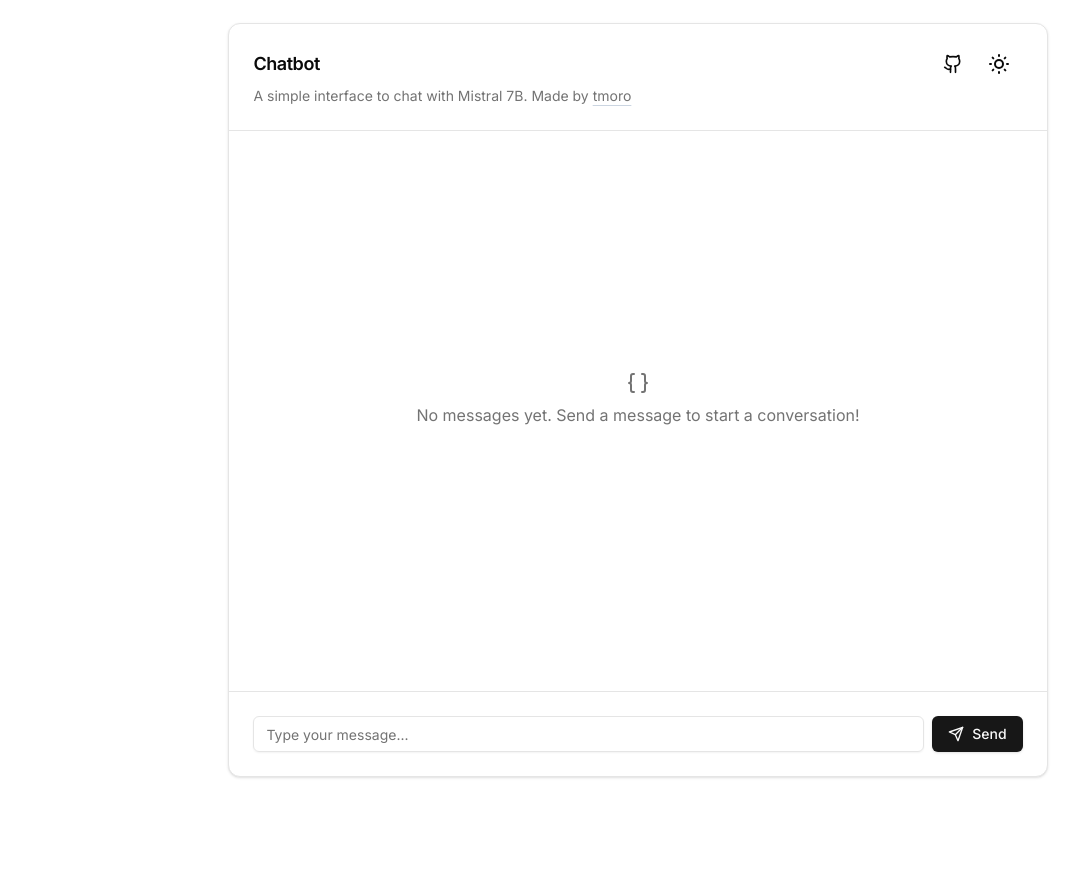
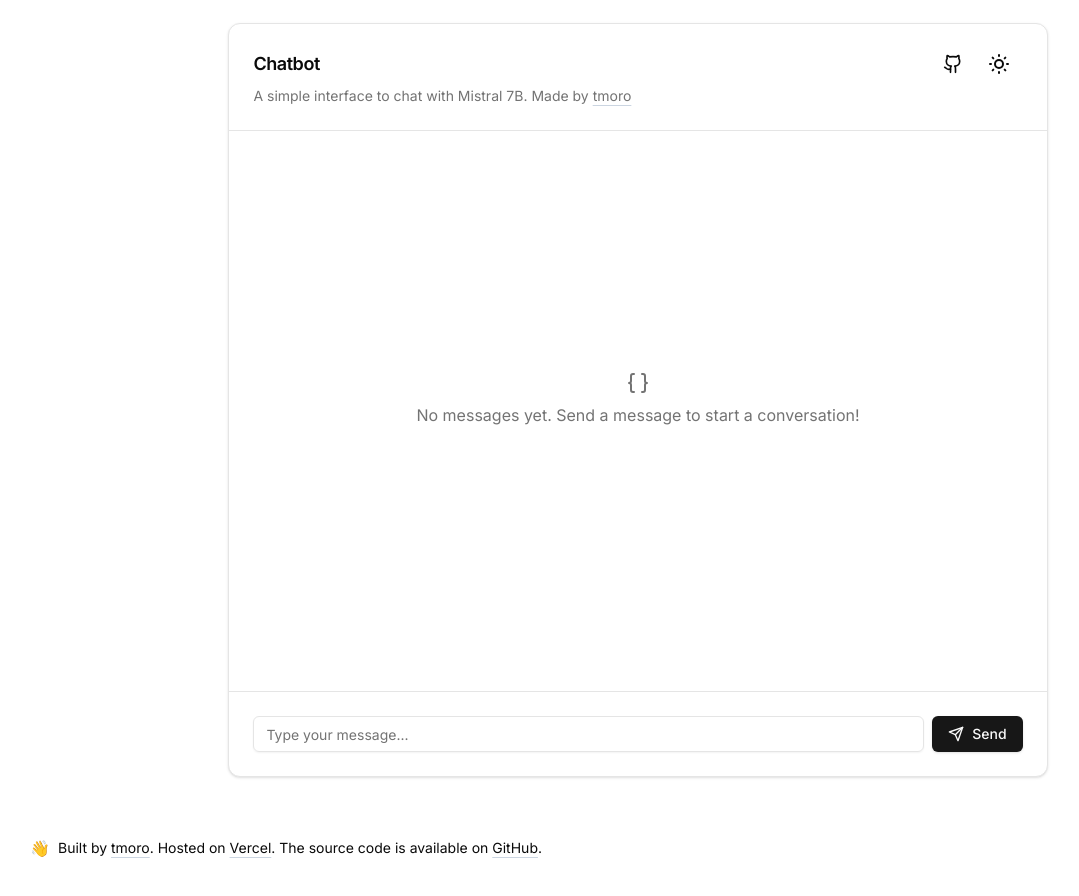
Before and after one commit to tommaso-moro/chatbot, a Next.js app: page / in a window 1280 px wide. Shown: the whole page, without its empty margins (2-1081 px from the left). Before the commit the page ends 800 px from the top, so only its background shows below. Built offline with nearby package versions, Linux system fonts and the light colour scheme.

Commit message:
added footer

```diff
--- a/app/layout.tsx
+++ b/app/layout.tsx
@@ -2,6 +2,7 @@ import { ThemeProvider } from "@/components/theme-provider";
 import "./globals.css";
 import type { Metadata } from "next";
 import { Inter } from "next/font/google";
+import { Footer } from "@/components/footer";
 
 const inter = Inter({ subsets: ["latin"] });
 
@@ -26,6 +27,7 @@ export default function RootLayout({
           disableTransitionOnChange
         >
           {children}
+          <Footer />
         </ThemeProvider>
       </body>
     </html>
--- /dev/null
+++ b/components/footer.tsx
@@ -0,0 +1,37 @@
+import * as React from "react";
+
+import { cn } from "@/lib/utils";
+import StyledLink from "./styled-link";
+
+export function Footer({ className }: React.HTMLAttributes<HTMLElement>) {
+  return (
+    <footer className={cn(className)}>
+      <div className="container flex flex-col items-center justify-between gap-4 py-10 md:h-24 md:flex-row md:py-0">
+        <div className="flex flex-col items-center gap-4 px-8 md:flex-row md:gap-2 md:px-0">
+          👋
+          <p className="text-center text-sm leading-loose md:text-left">
+            Built by{" "}
+            <StyledLink
+              href={"https://www.tmoro.xyz"}
+              text={"tmoro"}
+              newTab={true}
+            />
+            . Hosted on{" "}
+            <StyledLink
+              href={"https://vercel.com"}
+              text={"Vercel"}
+              newTab={true}
+            />
+            . The source code is available on{" "}
+            <StyledLink
+              href={"https://github.com/tommaso-moro/chatbot"}
+              text={"GitHub"}
+              newTab={true}
+            />
+            .
+          </p>
+        </div>
+      </div>
+    </footer>
+  );
+}
```
